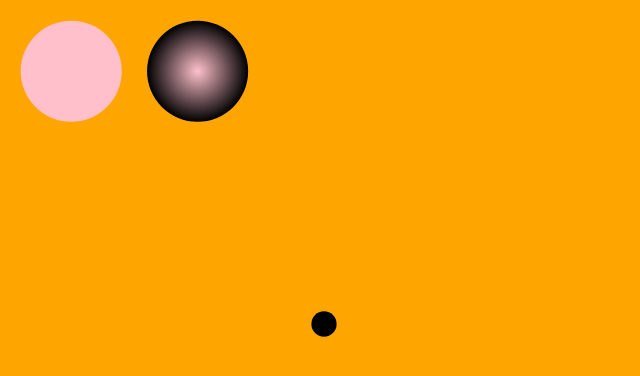
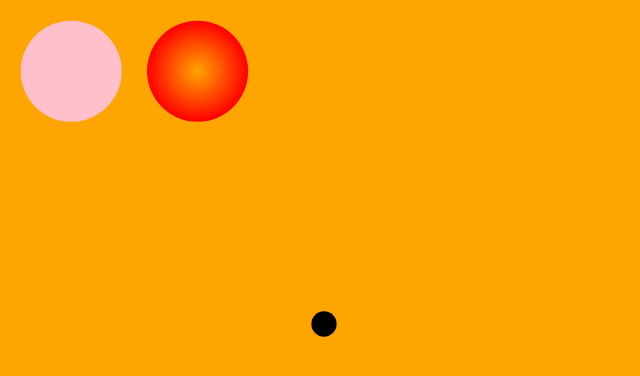
Before and after one commit to jitendra19/javascript-animation-play, a plain HTML site: page me.html in a window 1280 px wide. Shown: the whole page, without its empty margins (0-640 px from the left). Drawn offline with Linux system fonts and the light colour scheme.

Commit message:
color plays

```diff
--- a/me.html
+++ b/me.html
@@ -15,8 +15,8 @@
 
     <defs>
       <radialGradient id="myGradient">
-        <stop offset="0%"   stop-color="pink" />
-        <stop offset="100%" stop-color="black" />
+        <stop offset="0%"   stop-color="orange" />
+        <stop offset="100%" stop-color="red" />
       </radialGradient>
     </defs>
     <circle cx="150" cy="50" r="40" fill="url(#myGradient)" />
```
